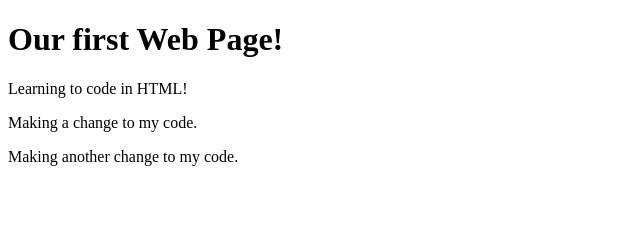
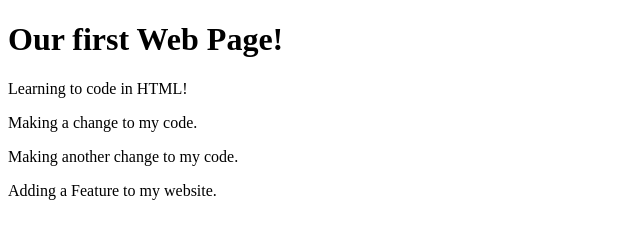
Before and after one commit to cedanie2/Spring-2023-Tuesday, a plain HTML site: page index.html in a window 1280 px wide. Shown: the whole page, without its empty margins (0-640 px from the left). Drawn offline with Linux system fonts and the light colour scheme.

Commit message:
First Version New Branch

```diff
--- a/index.html
+++ b/index.html
@@ -6,5 +6,6 @@
         <p>Learning to code in HTML!</p>
         <p>Making a change to my code.</p>
         <p>Making another change to my code.</p>
+        <p>Adding a Feature to my website.</p>
     </body>
 </html>
```
